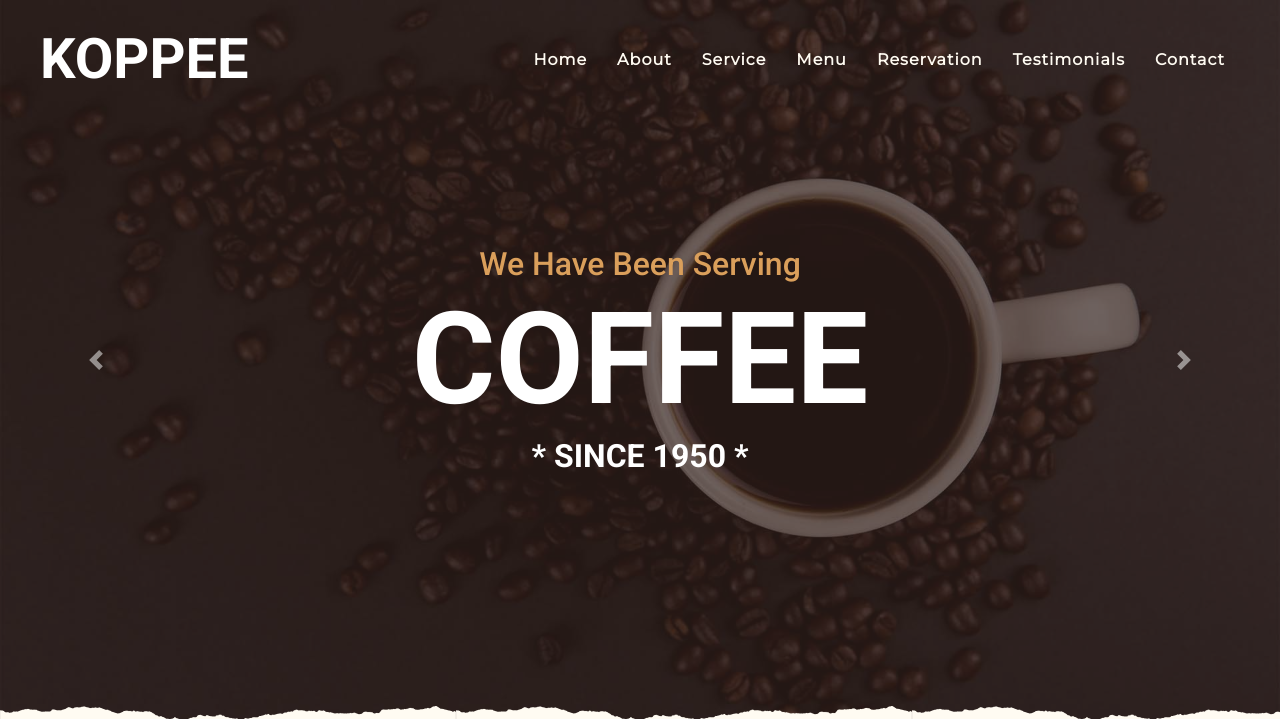
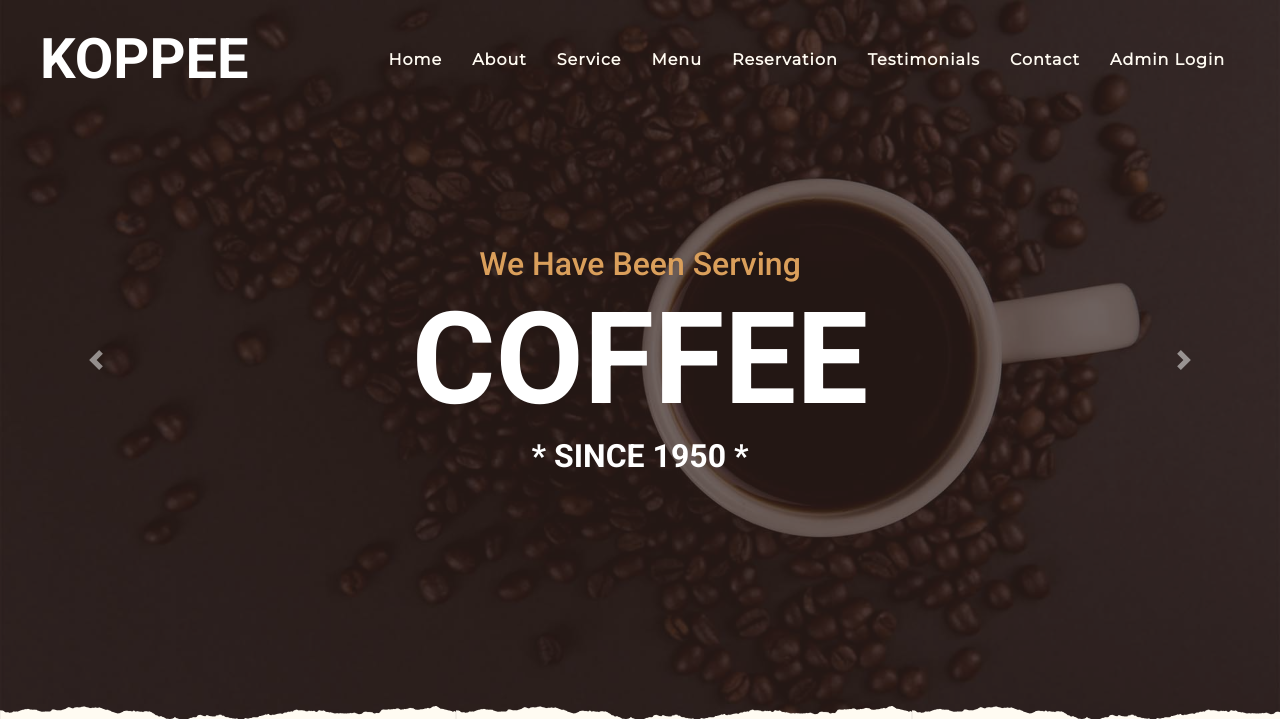
Before and after one commit to RafiZahedi/KOPPEEwebsite, a Django app: page / in a window 1280 px wide. Shown: the top 719 px of the page. Run offline with Django 5.2, Linux system fonts and the light colour scheme; some libraries are stand-ins or nearby versions.

Commit message:
Admin Back-end ready.

```diff
--- a/templates/navbar.html
+++ b/templates/navbar.html
@@ -25,6 +25,7 @@
                 <a href="{% url 'reservation' %}" class="nav-bar nav-link">Reservation</a>
                 <a href=" {% url 'home' %}#testimonial" class="nav-bar nav-link">Testimonials</a>
                 <a href="{% url 'contact' %}" class="nav-item nav-link">Contact</a>
+                <a href="{% url 'admin-panel' %}" class="nav-item nav-link">Admin Login</a>
             </div>
         </div>
     </nav>
```
Also changed, not shown: db.sqlite3.
